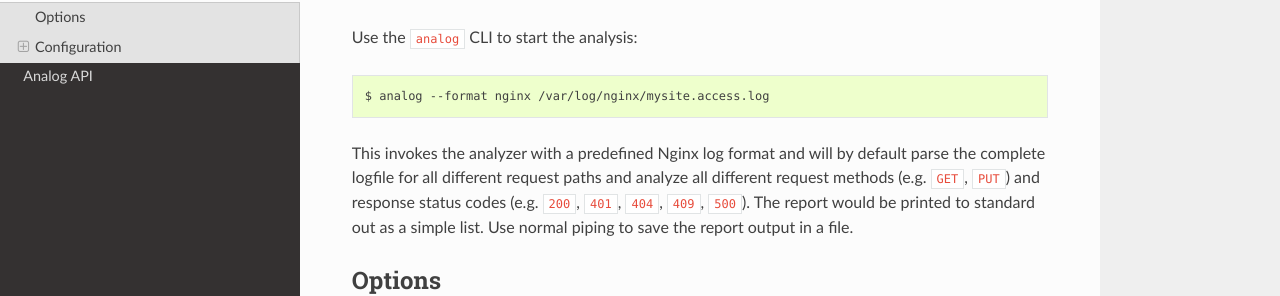
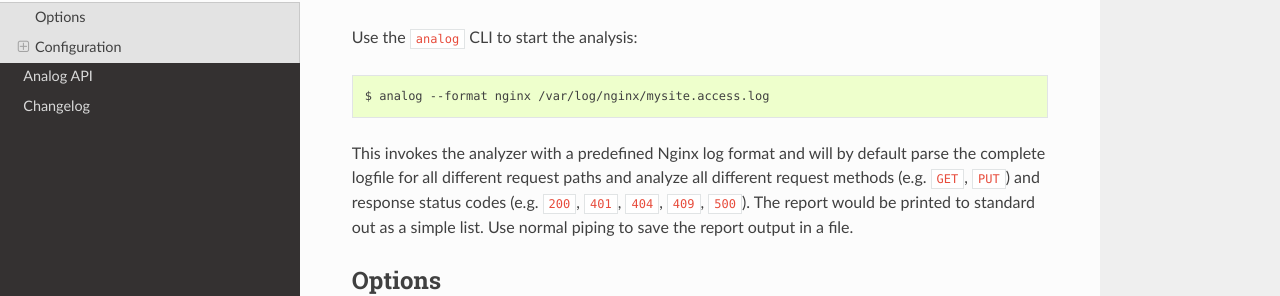
Before and after one commit to fabianbuechler/analog, a Sphinx documentation site: the page built from docs/quickstart.rst, in a window 1280 px wide. Shown: the part 134-430 px from the top of the page. Built offline with Sphinx 7.4.7 and the Read the Docs theme 2.0.0, drawn with Linux system fonts in a browser that asks for light colours; the version number could not be read and is left out.

Commit message:
Include CHANGELOG in documentation.

```diff
--- a/CHANGELOG.rst
+++ b/CHANGELOG.rst
@@ -3,6 +3,8 @@
 
 0.1.6 - unreleased
 ------------------
+
+* Include CHANGELOG in documentation.
 
 * Move VERSION file to analog module to make sure it can be installed.
 
--- /dev/null
+++ b/docs/changelog.rst
@@ -0,0 +1,3 @@
+.. _changelog:
+
+..  include:: ../CHANGELOG.rst
--- a/docs/index.rst
+++ b/docs/index.rst
@@ -29,6 +29,7 @@
 
    quickstart
    api
+   changelog
 
 ..  include:: ../AUTHORS
 
```
Also changed, not shown: 1 other file.
